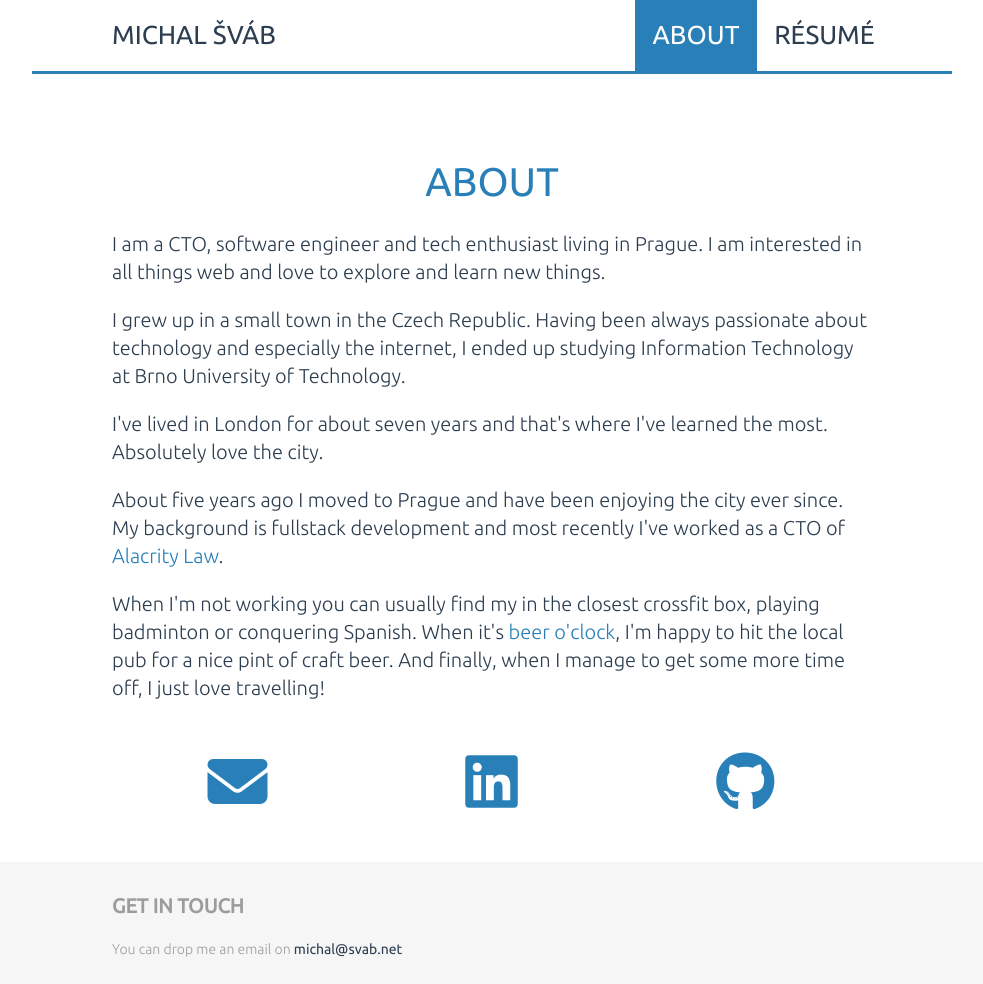
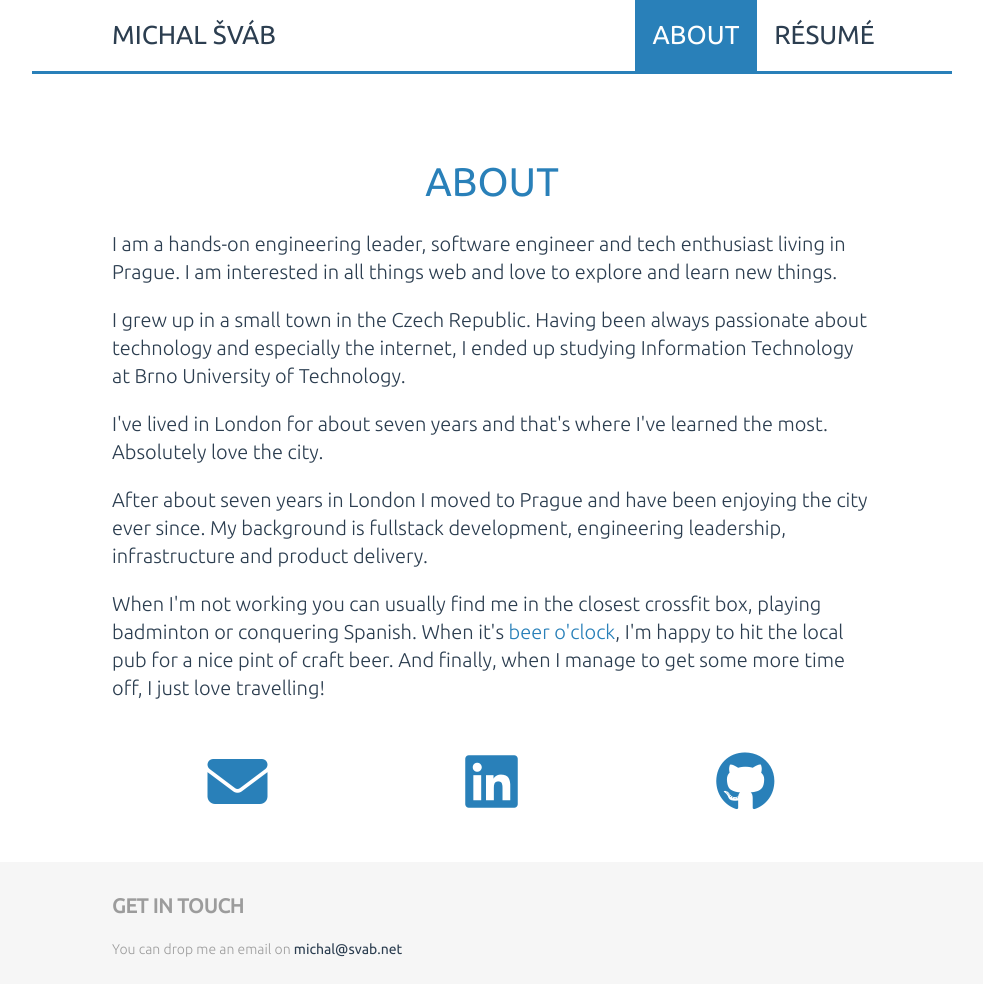
Before and after one commit to msvab/msvab.github.io, a Jekyll site: the page built from about.html, in a window 1280 px wide. Shown: the whole page, without its empty margins (148-1131 px from the left). Built offline with Jekyll 4.4.1, drawn with Linux system fonts in a browser that asks for light colours.

Commit message:
Refresh about page bio

```diff
--- a/about.html
+++ b/about.html
@@ -7,13 +7,14 @@ permalink: /about/
 ---
 <section>
   <h2 class="text-center">About</h2>
-  <p>I am a CTO, software engineer and tech enthusiast living in Prague. I am interested in all things web and love to explore and learn new things.</p>
+  <p>I am a hands-on engineering leader, software engineer and tech enthusiast living in Prague. I am interested in all things
+    web and love to explore and learn new things.</p>
   <p>I grew up in a small town in the Czech Republic. Having been always passionate about technology and especially the internet,
     I ended up studying Information Technology at Brno University of Technology.</p>
   <p>I've lived in London for about seven years and that's where I've learned the most. Absolutely love the city.</p>
-  <p>About five years ago I moved to Prague and have been enjoying the city ever since. My background is fullstack development and
-    most recently I've worked as a CTO of <a href="https://alacritylaw.co/" target="_blank" rel="noopener noreferrer">Alacrity Law</a>.</p>
-  <p>When I'm not working you can usually find my in the closest crossfit box, playing badminton or conquering Spanish. When it's
+  <p>After about seven years in London I moved to Prague and have been enjoying the city ever since. My background is fullstack
+    development, engineering leadership, infrastructure and product delivery.</p>
+  <p>When I'm not working you can usually find me in the closest crossfit box, playing badminton or conquering Spanish. When it's
     <a href="https://isitbeeroclock.com/" target="_blank" rel="noopener noreferrer">beer o'clock</a>, I'm happy to hit the local pub for a nice pint of craft beer.
     And finally, when I manage to get some more time off, I just love travelling!</p>
 
```
